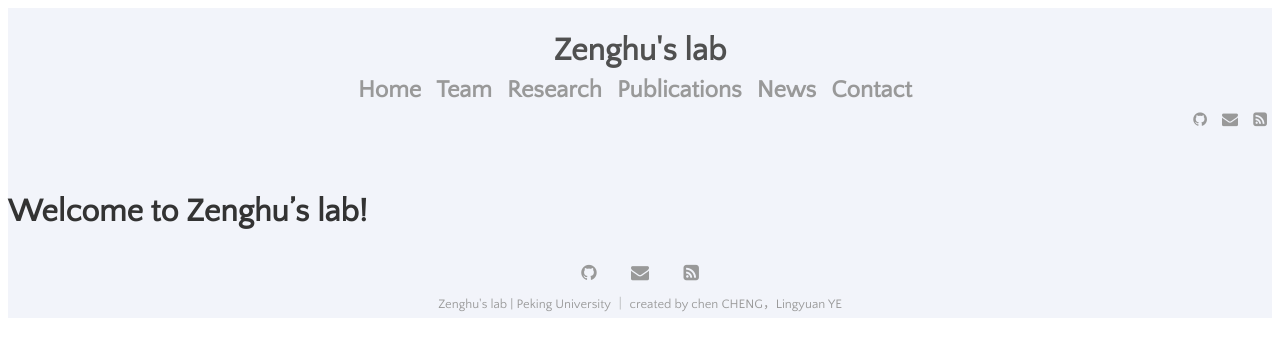
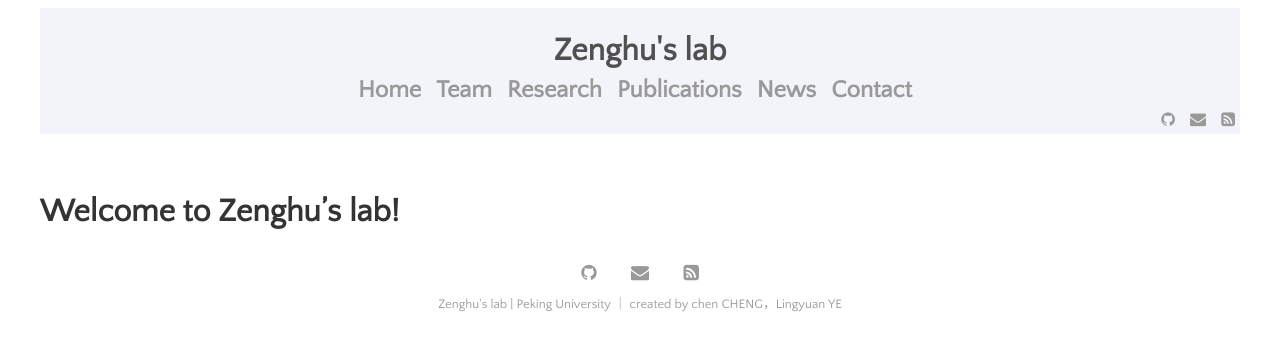
Before and after one commit to ZenghuPKU/zenghupku.github.io, a Jekyll site: the page built from menu/blog.md, in a window 1280 px wide. Shown: the top 357 px of the page. Built offline with Jekyll 4.4.1, drawn with Linux system fonts in a browser that asks for light colours.

Commit message:
Update _default.scss

```diff
--- a/_sass/_default.scss
+++ b/_sass/_default.scss
@@ -5,8 +5,7 @@
 .container {
   margin-left: auto;
   margin-right: auto;
-  width: 100%;
-  background-color: rgb(242,244,250);
+  width: 1200px;
 }
 
 .content-container {
```
